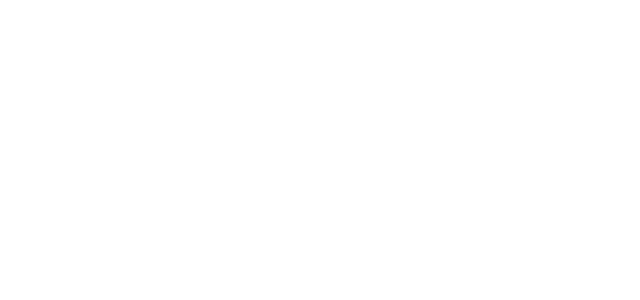
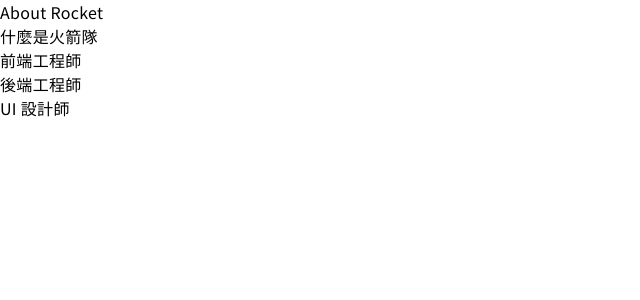
Before and after one commit to Lin4611/rocketLandingPage, a React (Vite) app: page / in a window 1280 px wide. Shown: the top 300 px of the page, without its empty margins (0-640 px from the left). Built offline with nearby package versions, Linux system fonts and the light colour scheme.

Commit message:
feat: add AboutRocketSection component and integrate it into App

```diff
--- a/src/App.jsx
+++ b/src/App.jsx
@@ -1,7 +1,8 @@
+import AboutRocketSection from "./components/AboutRocketSection"
 function App() {
   return (
     <>
-
+    <AboutRocketSection />
     </>
   )
 }
--- /dev/null
+++ b/src/components/AboutRocketSection.jsx
@@ -0,0 +1,12 @@
+const AboutRocketSection = () => {
+  return (
+    <>
+      <h3>About Rocket</h3>
+      <h2 className="">什麼是火箭隊</h2>
+      <h4>前端工程師</h4>
+      <h4>後端工程師</h4>
+      <h4>UI 設計師</h4>
+    </>
+  );
+};
+export default AboutRocketSection;
```
Also changed, not shown: 1 other file (tests, documents, lock files or other folders).
